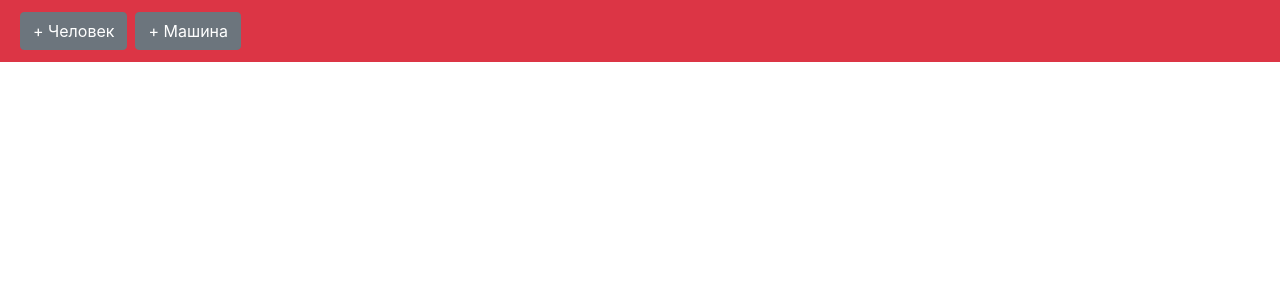
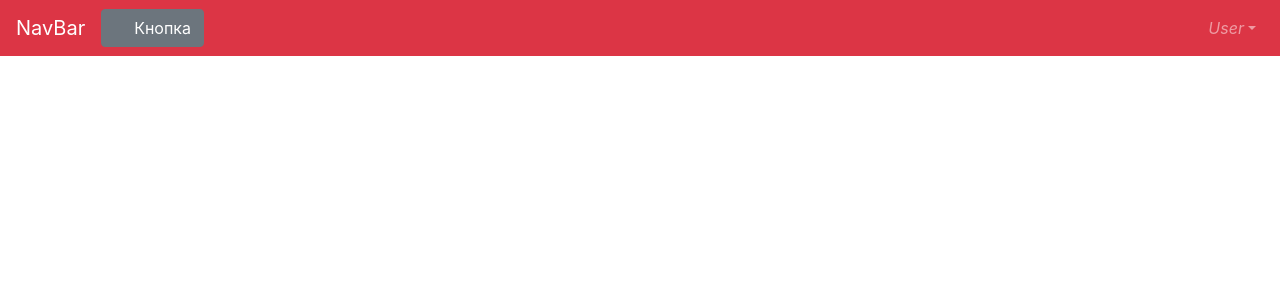
Before and after one commit to Maaksaa/kz, a Vue app: page / in a window 1280 px wide. Shown: the top 300 px of the page. Built offline with nearby package versions, Linux system fonts and the light colour scheme.

Commit message:
Revert "мелкие визуальные правки форм"
This reverts commit 8444bad5f259bbf97ce16ea4c940708c0b39427e.

```diff
--- a/src/App.vue
+++ b/src/App.vue
@@ -8,14 +8,30 @@
       variant="danger"
       class="mb-3"
     >
-      <!-- <b-navbar-brand href="#">NavBar</b-navbar-brand> -->
-      <b-button v-b-toggle.collapse-person class="m-1">+ Человек</b-button>
-      <b-button v-b-toggle.collapse-car class="m-1">+ Машина</b-button>
+      <b-navbar-brand href="#">NavBar</b-navbar-brand>
+      <b-button class="center" @click="showFormPerson"
+        ><b-icon></b-icon>Кнопка</b-button
+      >
+
+      <b-navbar-toggle target="nav-collapse"></b-navbar-toggle>
+
+      <b-collapse id="nav-collapse" is-nav>
+        <!-- Right aligned nav items -->
+        <b-navbar-nav class="ml-auto">
+          <b-nav-item-dropdown right>
+            <!-- Using 'button-content' slot -->
+            <template #button-content>
+              <em>User</em>
+            </template>
+            <b-dropdown-item href="#">Profile</b-dropdown-item>
+            <b-dropdown-item href="#">Sign Out</b-dropdown-item>
+          </b-nav-item-dropdown>
+        </b-navbar-nav>
+      </b-collapse>
     </b-navbar>
+
     <b-container>
-      <b-collapse id="collapse-person">
-        <b-card class="mb-4" header="Форма для заполнения" header-tag="h5">
-          <b-form @submit="onSubmit">
+      <b-form @submit="onSubmit"  v-if="show">
         <b-row>
           <!-- Фамилия -->
           <b-col lg>
@@ -33,17 +49,13 @@
                 required
               ></b-form-input>
               <b-form-invalid-feedback id="input-1-live-feedback"
-                    >Вводите только буквы.</b-form-invalid-feedback
+                >Вводите только  буквы.</b-form-invalid-feedback
               >
             </b-form-group>
           </b-col>
           <!-- Имя -->
           <b-col lg>
-                <b-form-group
-                  id="input-group-2"
-                  label="Имя"
-                  label-for="FirstName"
-                >
+            <b-form-group id="input-group-2" label="Имя" label-for="FirstName">
               <b-form-input
                 id="FirstName"
                 v-model.trim="$v.form.firstName.$model"
@@ -53,7 +65,7 @@
                 required
               ></b-form-input>
               <b-form-invalid-feedback id="input-1-live-feedback"
-                    >Вводите только буквы.</b-form-invalid-feedback
+                >Вводите только  буквы.</b-form-invalid-feedback
               >
             </b-form-group>
           </b-col>
@@ -70,6 +82,7 @@
                 placeholder="Отчество (не обязательно)"
                 :state="validateState('middleName')"
                 aria-describedby="input-1-live-feedback"
+
               ></b-form-input>
               <b-form-invalid-feedback id="input-1-live-feedback"
                 >Вводите только буквы.</b-form-invalid-feedback
@@ -232,11 +245,7 @@
           ></b-form-input>
         </b-form-group>
         <!-- Должность -->
-            <b-form-group
-              id="input-group-2"
-              label="Должность"
-              label-for="position"
-            >
+        <b-form-group id="input-group-2" label="Должность" label-for="position">
           <b-form-input
             id="position"
             v-model="$v.form.position.$model"
@@ -249,7 +258,7 @@
           >
         </b-form-group>
         <!-- Электронный адрес получателя пропуска  -->
-            <!-- <b-form-group
+        <b-form-group
           id="input-group-1"
           label="Электронный адрес получателя пропуска:"
           label-for="guestEmailAddress"
@@ -262,17 +271,24 @@
             placeholder="Введите email"
             required
           ></b-form-input>
-            </b-form-group> -->
-          </b-form>
-        </b-card>
-      </b-collapse>
-      <b-collapse id="collapse-car">
-        <b-card
-          class="mb-4"
-          header="Форма заполнения транспортного средства"
-          header-tag="h5"
+        </b-form-group>
+        <b-row>
+            <!-- Кнопка Добавить данные еще одно физ. лица -->
+          <!-- <b-col>
+            <div>
+              <b-button variant="primary"
+                >Добавить данные еще одно физ. лица</b-button
               >
-          <b-form>
+            </div>
+          </b-col> -->
+          <b-col>
+            <div>
+              <b-button v-b-toggle.collapse-1 variant="primary"
+                >Добавить машину</b-button
+              >
+              <b-collapse id="collapse-1" class="mt-2">
+
+                  <p class="card-text">Свернутое содержимое здесь</p>
                   <b-form-group
                     id="input-group-2"
                     label="Страна регистрации"
@@ -297,7 +313,11 @@
                     ></b-form-input>
                   </b-form-group>
                   <!-- Марка -->
-            <b-form-group id="input-group-2" label="Марка" label-for="carBrand">
+                  <b-form-group
+                    id="input-group-2"
+                    label="Марка"
+                    label-for="carBrand"
+                  >
                     <b-form-input
                       id="carBrand"
                       v-model="form.carBrand"
@@ -317,7 +337,11 @@
                     ></b-form-input>
                   </b-form-group>
                   <!-- Цвет -->
-            <b-form-group id="input-group-2" label="Цвет" label-for="carColor">
+                  <b-form-group
+                    id="input-group-2"
+                    label="Цвет"
+                    label-for="carColor"
+                  >
                     <b-form-input
                       id="carColor"
                       v-model="$v.form.carColor.$model"
@@ -325,7 +349,8 @@
                       placeholder="Цвет"
                     ></b-form-input>
                     <b-form-invalid-feedback id="input-car-color-live-feedback"
-                >Поле должно содержать только буквы.</b-form-invalid-feedback
+                      >Поле должно содержать только
+                      буквы.</b-form-invalid-feedback
                     >
                   </b-form-group>
                   <!-- Наличие прицепа -->
@@ -352,7 +377,6 @@
                       placeholder="Страна регистрации прицепа"
                     ></b-form-input>
                   </b-form-group>
-
                   <!-- Регистрационный знак прицепа   -->
                   <b-form-group
                     id="input-group-2"
@@ -365,10 +389,16 @@
                       placeholder="Регистрационный знак прицепа"
                     ></b-form-input>
                   </b-form-group>
+
+              </b-collapse>
+            </div>
+          </b-col>
+        </b-row>
+        <!-- Данные транспортного средства, на которое оформляется пропуск -->
+
+        <!-- <b-button type="submit" variant="primary">Отправить</b-button> -->
+        <!-- <b-button type="reset" variant="danger">Сбросить</b-button> -->
       </b-form>
-        </b-card>
-      </b-collapse>
-
       <!-- <b-card class="mt-3" header="Form Data Result">
         <pre class="m-0">{{ form }}</pre>
       </b-card> -->
@@ -572,6 +602,12 @@ export default {
     // },
   },
   methods: {
+    showFormPerson() {
+      console.log("тыц");
+      console.log(this.show);
+      return (this.show = !this.show);
+    },
+
     validateState(name) {
       const { $dirty, $error } = this.$v.form[name];
       return $dirty ? !$error : null;
@@ -608,6 +644,13 @@ export default {
     //   this.form.inputDate = null;
     //   this.form.selected = "Паспорт гражданина РФ";
     //   this.form.docType = null;
+
+    //   // Уловка для сброса/очистки состояния проверки формы в собственном браузере
+    //   // this.show = false;
+    //   // this.$nextTick(() => {
+    //   //   this.show = true;
+    //   // });
+    // },
   },
 };
 </script>
```
Also changed, not shown: 1 other file (tests, documents, lock files or other folders). Lines whose indentation alone changed are shown as unchanged.
